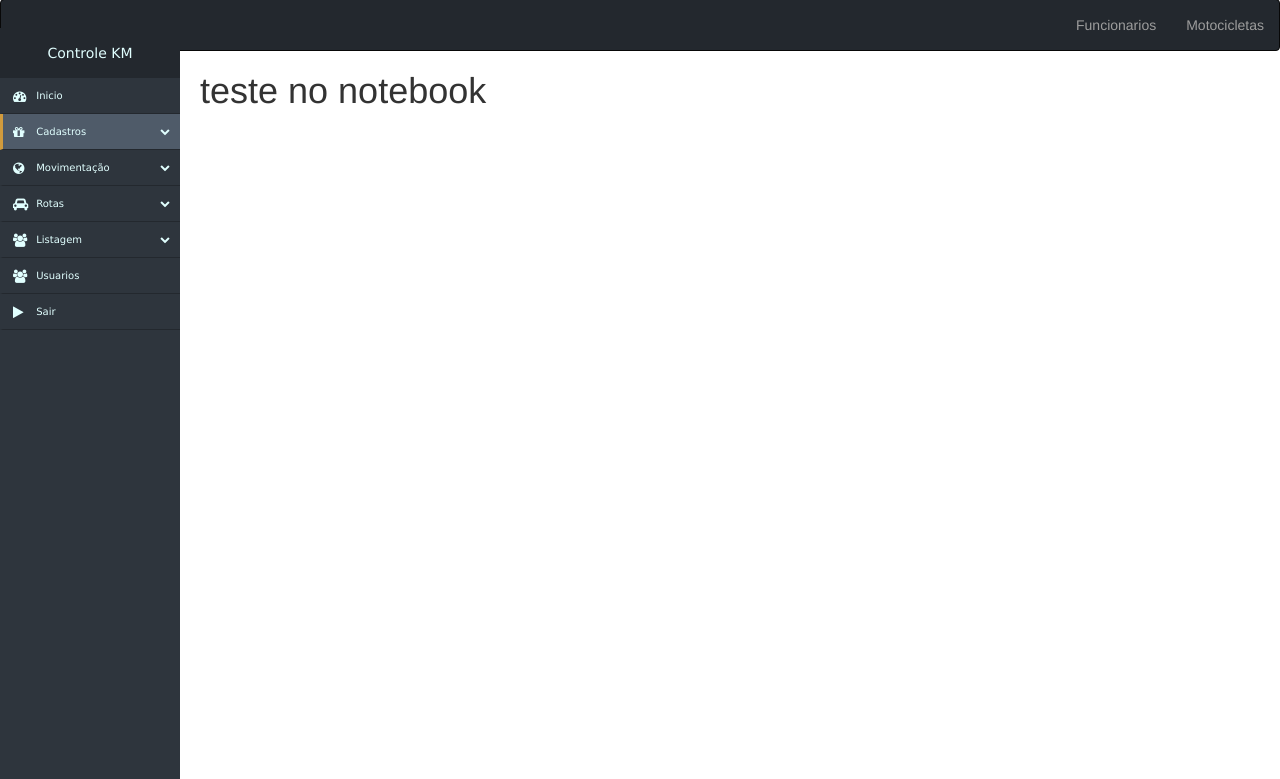
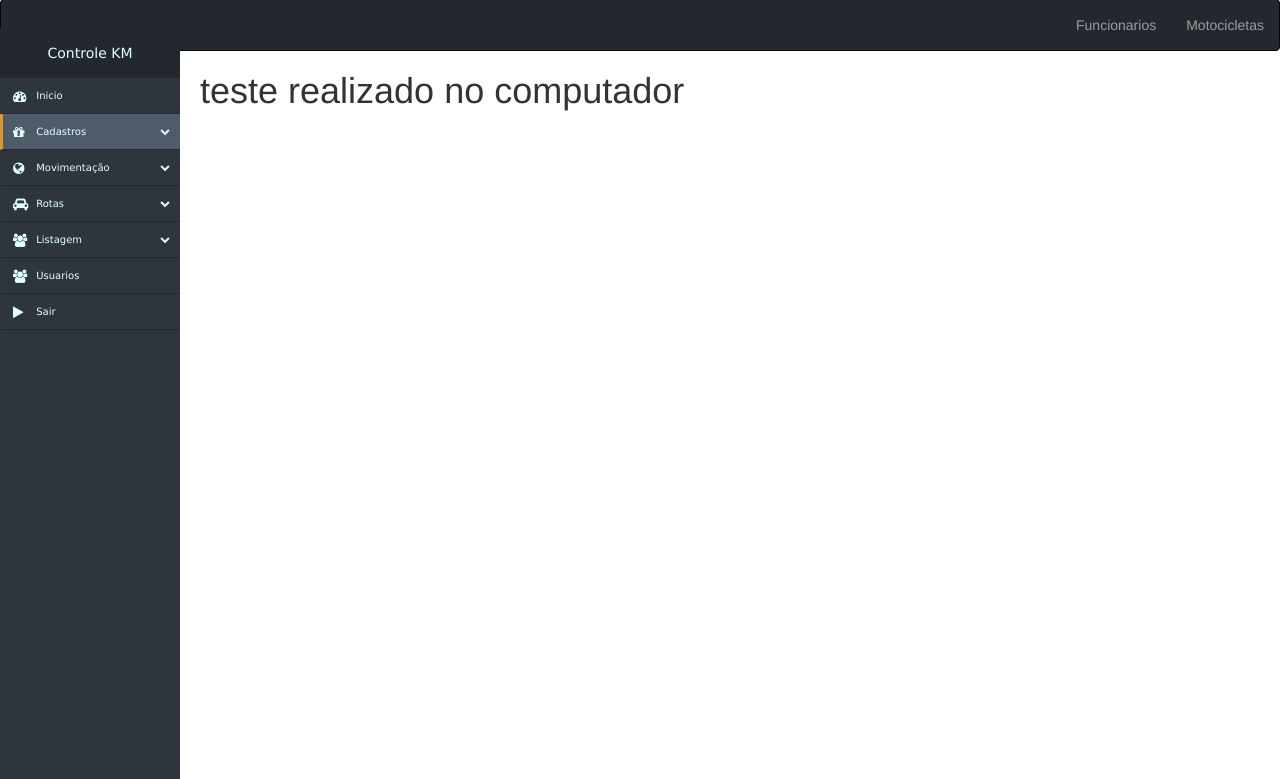
Before and after one commit to vitinsk/CONTROLE_KM, a PHP site: page /CONTROLE_KM/ in a window 1280 px wide. Shown: the part 21-800 px from the top of the page. Run offline with PHP 8.4, Linux system fonts and the light colour scheme; data that the repository does not hold is empty; some libraries are stand-ins or nearby versions.

Commit message:
teste realizado no pc

```diff
--- a/views/home.php
+++ b/views/home.php
@@ -1,4 +1,4 @@
 <?php echo $menssagem ?>
 
-<h1 style="padding-left: 200px;" > teste no notebook</h1>
+<h1 style="padding-left: 200px;" > teste realizado no computador</h1>
 >
```
